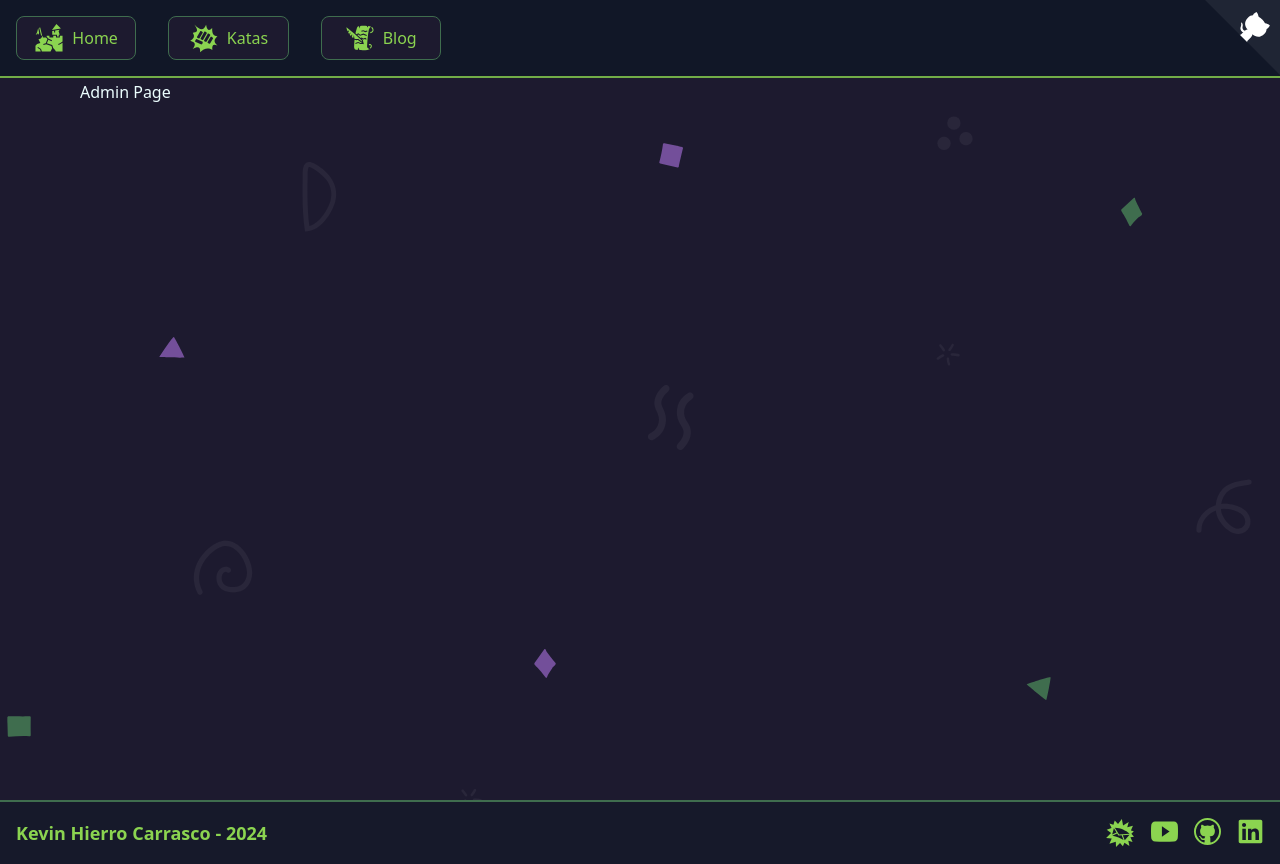
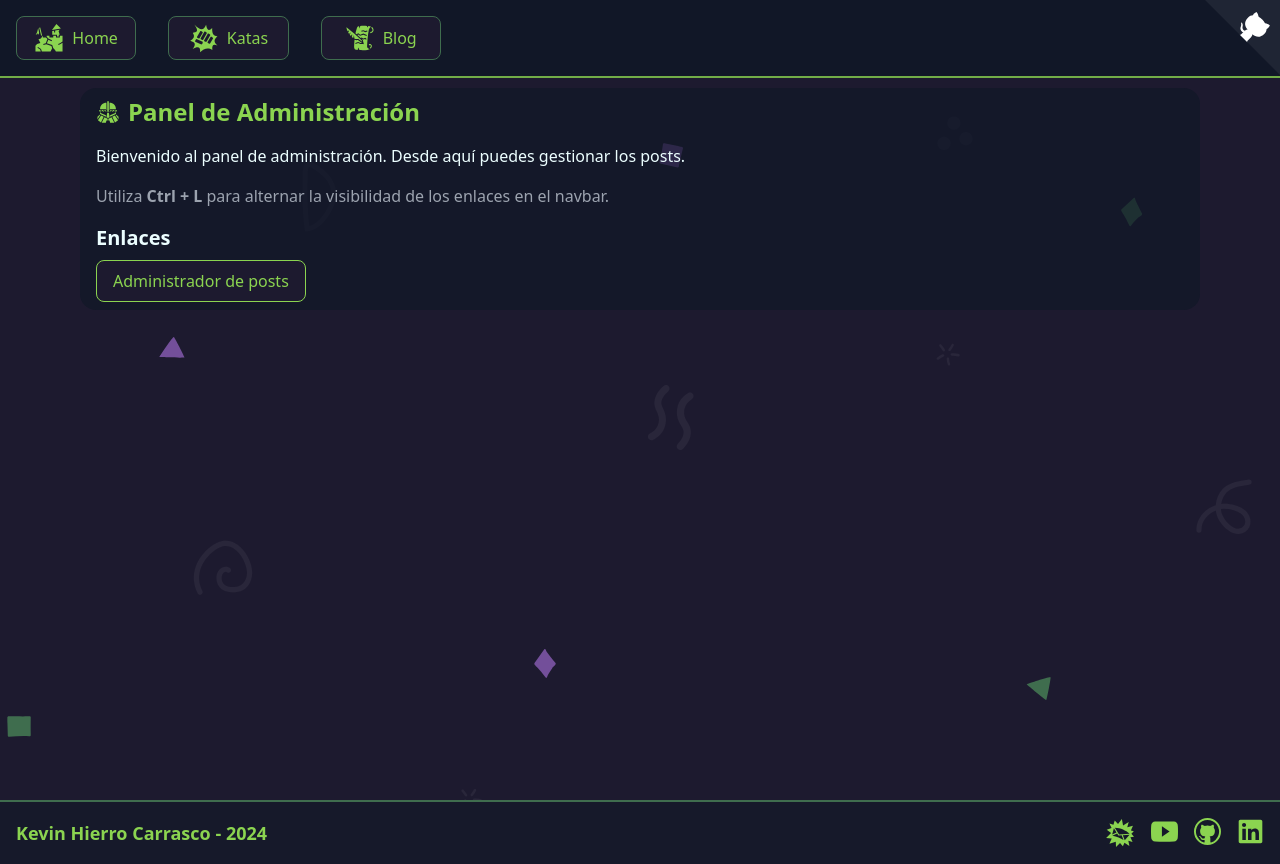
Before and after one commit to Wolfremium13/www.wolfremium.dev, a Next.js app: page /admin in a window 1280 px wide. Built offline with nearby package versions, Linux system fonts and the light colour scheme.

Commit message:
✨ add admin page

```diff
--- a/src/app/admin/page.tsx
+++ b/src/app/admin/page.tsx
@@ -1,5 +1,35 @@
+import {GiDwarfHelmet} from "react-icons/gi";
+import Link from 'next/link';
+
 const AdminPage = () => {
-    return <div>Admin Page</div>
+    const links = [
+        {href: '/admin/posts', label: 'Administrador de posts'},
+    ];
+
+    return (
+        <div className="container mx-auto px-4 bg-gray-900/70 mt-2 p-2 rounded-2xl">
+            <h1 className="text-2xl font-bold flex items-center mb-4 text-lightGreen">
+                <GiDwarfHelmet className="mr-2"/>
+                Panel de Administración
+            </h1>
+            <p className="mb-4">
+                Bienvenido al panel de administración. Desde aquí puedes gestionar los posts.
+            </p>
+            <p className="mb-4 text-gray-400">
+                Utiliza <span className="font-semibold">Ctrl + L</span> para alternar la visibilidad de los enlaces
+                en el navbar.
+            </p>
+            <h2 className="text-xl font-bold mb-2">Enlaces</h2>
+            <div className="space-y-2">
+                {links.map(({href, label}) => (
+                    <button key={href}
+                            className="bg-darkViolet text-lightGreen px-4 py-2 rounded-lg hover:bg-mediumViolet hover:text-white border border-lightGreen">
+                        <Link href={href}>{label}</Link>
+                    </button>
+                ))}
+            </div>
+        </div>
+    );
 }
 
 export default AdminPage;
```
